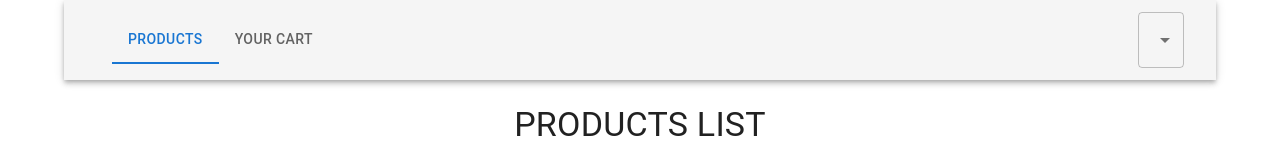
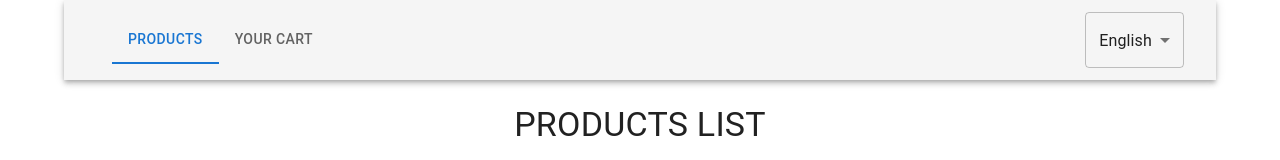
Before and after one commit to pablo-rodr-bio2/clorian-app, a React (Vite) app: page / in a window 1280 px wide. Shown: the top 160 px of the page. Built offline with nearby package versions, Linux system fonts and the light colour scheme; data requests are answered from the project's data file.

Commit message:
Fix default language selector value

```diff
--- a/src/layout/components/LanguageSelector/LanguageSelector.jsx
+++ b/src/layout/components/LanguageSelector/LanguageSelector.jsx
@@ -10,7 +10,7 @@ const LanguageSelector = () => {
 
   return (
     <Select
-      value={i18n.language}
+      value={i18n.languages[1]}
       onChange={handleChange}
     >
       <MenuItem value="en">English</MenuItem>
```
